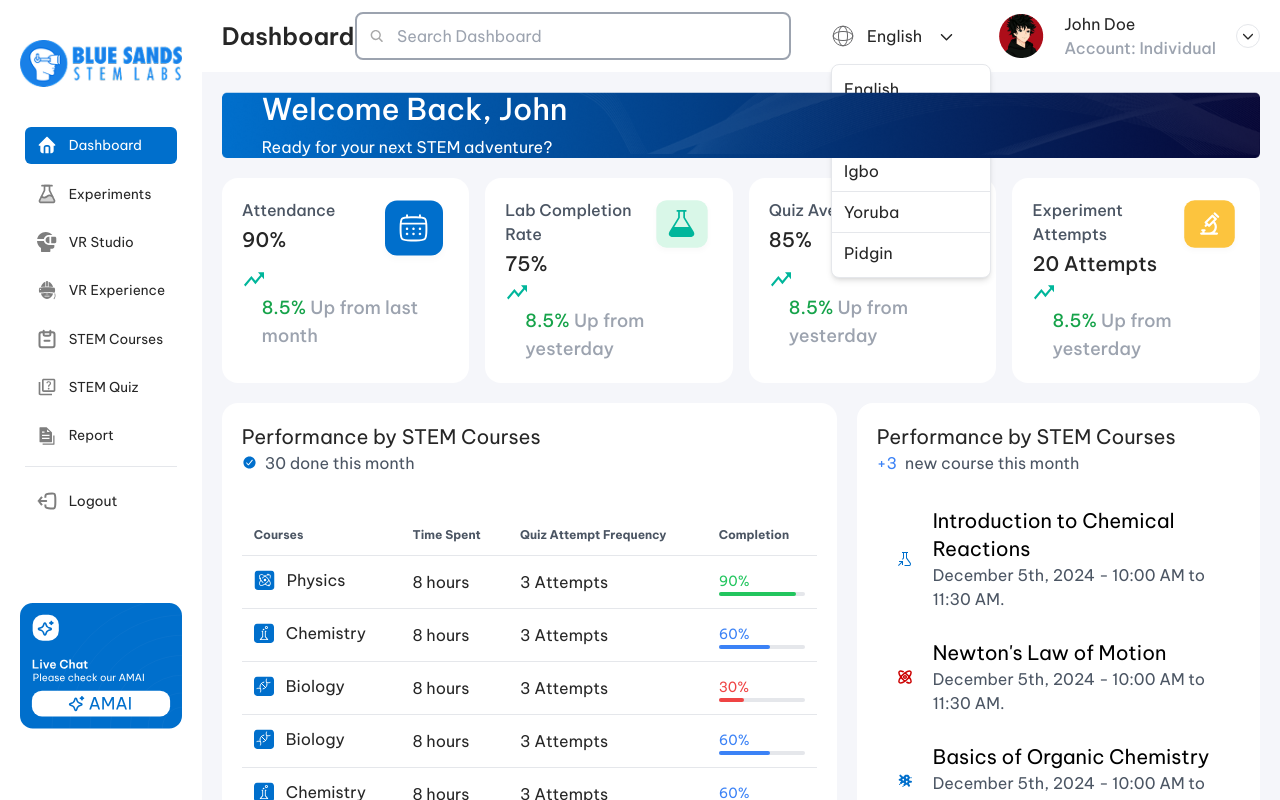
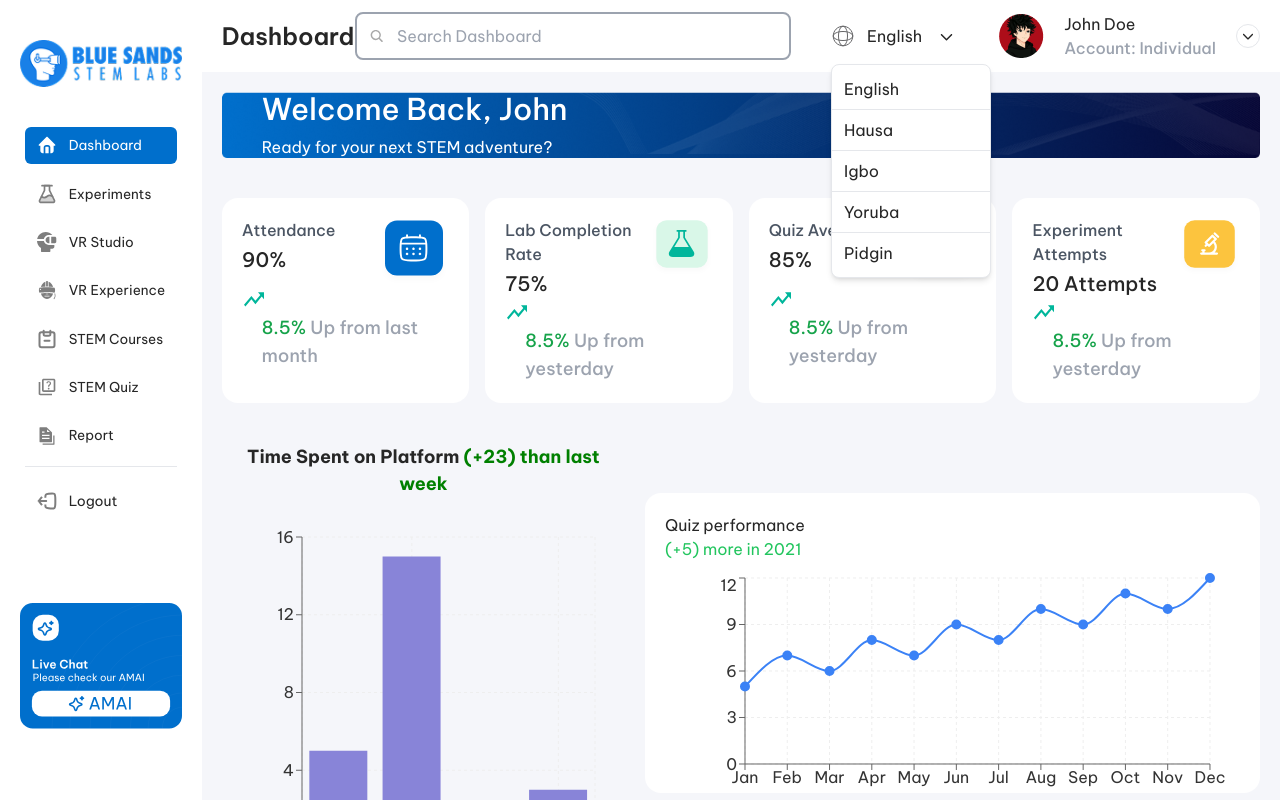
Before and after one commit to bluesandsacademy/bluesands-lab-frontend, a Next.js app: page /dashboard in a window 1280 px wide. Both pictures are taken after a click on the button "English". Built offline with nearby package versions, Linux system fonts and the light colour scheme.

Commit message:
feat: redirect to login page on home and update login button text

```diff
--- a/src/app/auth/login/page.tsx
+++ b/src/app/auth/login/page.tsx
@@ -29,13 +29,12 @@ export default function UserLogin() {
                     </div>
                     <div className="w-full flex flex-col gap-y-3">
                         <Link href="/auth/forgot-password" className="text-gray-500 text-md font-normal text-center">Forget Password?</Link>
-                        <button type="button" className={`text-center  rounded-md py-5 bg-bgBlue text-white w-full text-lg`}>Sign Up</button>
-                        <p className="text-gray-500 text-center">Don't have an account? <Link href="/auth/login" className="text-blue-500 underline font-normal">Create Account</Link>
+                        <button type="button" className={`text-center  rounded-md py-5 bg-bgBlue text-white w-full text-lg`}>Login</button>
+                        <p className="text-gray-500 text-center">Don't have an account? <Link href="/auth/register" className="text-blue-500 underline font-normal">Create Account</Link>
                         </p>
                     </div>
                 </form >
             </section >
-
         </>
     )
 }
--- a/src/app/dashboard/page.tsx
+++ b/src/app/dashboard/page.tsx
@@ -5,11 +5,13 @@ import { profile, stats } from "@/lib/data";
 import StatCards from "@/components/Dashboard/StatCards";
 import PerformanceByStemCourses from "@/components/Dashboard/Performance";
 import UpcomingStemCourses from "@/components/Dashboard/UpcomingStemCourses";
+import QuizPerformance from "@/components/Dashboard/Performance/Quiz";
+import TimeSpent from "@/components/Dashboard/Performance/TimeSpent";
 
 export default function DashboardHome() {
     const firstName = profile.fullName.split(" ")[0];
     return (
-        <div className="p-5 space-y-5">
+        <div className="p-5 space-y-10">
             <div className="relative">
                 <img src="/images/bg/welcome_cover.png" alt="" />
                 <div className="absolute top-1/2 -translate-y-1/2 text-white left-10 space-y-2">
@@ -21,6 +23,11 @@ export default function DashboardHome() {
             <StatCards stats={stats} />
 
             <div className="grid grid-cols-5 gap-x-5 justify-start items-center ">
+                <TimeSpent />
+                <QuizPerformance />
+            </div>
+
+            <div className="grid grid-cols-5 gap-x-5 justify-start items-center ">
                 <PerformanceByStemCourses />
                 <UpcomingStemCourses />
             </div>
--- a/src/app/page.tsx
+++ b/src/app/page.tsx
@@ -1,3 +1,4 @@
+import { redirect } from 'next/navigation';
 import Image from "next/image";
 
 export const metadata = {
@@ -6,6 +7,8 @@ export const metadata = {
 }
 
 export default function Home() {
+  redirect('/auth/login');
+
   return (
     <div className="grid grid-rows-[20px_1fr_20px] items-center justify-items-center min-h-screen p-8 pb-20 gap-16 sm:p-20 font-[family-name:var(--font-geist-sans)]">
       <h3>Blue Sands</h3>
--- /dev/null
+++ b/src/components/Dashboard/Performance/Quiz/index.tsx
@@ -0,0 +1,38 @@
+import { LineChart, Line, XAxis, YAxis, CartesianGrid, Tooltip, Legend, ResponsiveContainer } from 'recharts';
+
+const data = [
+    { name: 'Jan', value: 5 },
+    { name: 'Feb', value: 7 },
+    { name: 'Mar', value: 6 },
+    { name: 'Apr', value: 8 },
+    { name: 'May', value: 7 },
+    { name: 'Jun', value: 9 },
+    { name: 'Jul', value: 8 },
+    { name: 'Aug', value: 10 },
+    { name: 'Sep', value: 9 },
+    { name: 'Oct', value: 11 },
+    { name: 'Nov', value: 10 },
+    { name: 'Dec', value: 12 },
+];
+export default function QuizPerformance() {
+    return (
+        <div className="w-full h-[300px] col-span-3 space-y-3 bg-white rounded-2xl p-5">
+            <div>
+                <h2 className="text-left text-md font-normal">
+                    Quiz performance
+                </h2>
+                <span className="text-green-500">(+5) more in 2021</span>
+            </div>
+            <ResponsiveContainer className="w-full p-0 m-0">
+                <LineChart data={data} margin={{ top: 5, right: 30, left: 20, bottom: 5 }}>
+                    <CartesianGrid strokeDasharray="3 3" stroke="#eee" />
+                    <XAxis dataKey="name" tick={{ fill: '#333' }} />
+                    <YAxis tick={{ fill: '#333' }} />
+                    <Tooltip contentStyle={{ backgroundColor: '#fff', border: '1px solid #ddd', borderRadius: '4px' }} />
+                    <Legend wrapperStyle={{ paddingTop: '10px' }} />
+                    <Line type="monotone" dataKey="value" stroke="#3b82f6" strokeWidth={2} dot={{ fill: '#3b82f6', r: 4 }} />
+                </LineChart>
+            </ResponsiveContainer>
+        </div>
+    )
+}
--- /dev/null
+++ b/src/components/Dashboard/Performance/TimeSpent/index.tsx
@@ -0,0 +1,32 @@
+import { BarChart, Bar, XAxis, YAxis, CartesianGrid, Tooltip, Legend, ResponsiveContainer } from 'recharts';
+
+const data = [
+    { name: 'Experiments', hours: 5 },
+    { name: 'Quizzes', hours: 15 },
+    { name: 'STEM Courses', hours: 2 },
+    { name: 'Reports', hours: 3 },
+];
+
+
+
+export default function TimeSpent() {
+    return (
+        <div className="col-span-2">
+            <div style={{ width: '100%', height: '400px' }}>
+                <h2 style={{ textAlign: 'center', marginBottom: '20px', fontSize: '18px', fontWeight: 'bold' }}>
+                    Time Spent on Platform <span style={{ color: 'green' }}>(+23) than last week</span>
+                </h2>
+                <ResponsiveContainer>
+                    <BarChart data={data} margin={{ top: 20, right: 30, left: 20, bottom: 5 }}>
+                        <CartesianGrid strokeDasharray="3 3" stroke="#eee" />
+                        <XAxis dataKey="name" tick={{ fill: '#333' }} />
+                        <YAxis tick={{ fill: '#333' }} />
+                        <Tooltip contentStyle={{ backgroundColor: '#fff', border: '1px solid #ddd', borderRadius: '4px' }} />
+                        <Legend wrapperStyle={{ paddingTop: '10px' }} />
+                        <Bar dataKey="hours" fill="#8884d8" />
+                    </BarChart>
+                </ResponsiveContainer>
+            </div>
+        </div>
+    )
+}
--- a/src/components/Navbar/TopNav/UserProfile/index.tsx
+++ b/src/components/Navbar/TopNav/UserProfile/index.tsx
@@ -24,7 +24,7 @@ export default function UserProfile({ profile }: any) {
                 </div>
                 <RxCaretDown size={15} className="rounded-full border h-6 w-6 object-contain" />
             </button>
-            {openDropdown && <div className="absolute top-16 right-0 bg-white rounded-lg w-52 text-left space-y-3 shadow-md border py-3">
+            {openDropdown && <div className="absolute top-16 right-0 bg-white rounded-lg w-52 text-left space-y-3 shadow-md border py-3 z-50">
                 {profileDropdown.map((link, index) => {
                     return (
                         <Link href={link.url} key={index}>
--- a/src/components/Navbar/TopNav/index.tsx
+++ b/src/components/Navbar/TopNav/index.tsx
@@ -42,7 +42,7 @@ export default function TopNav() {
                         {selectedLanguage}
                         <RxCaretDown size={25} />
                     </button>
-                    {openLanguageDropdown && <div className="absolute top-10 left-0 bg-white rounded-lg w-40 text-left space-y-2 shadow-md border py-3">
+                    {openLanguageDropdown && <div className="absolute top-10 left-0 bg-white rounded-lg w-40 text-left space-y-2 shadow-md border py-3 z-50">
                         {languageOptions.map((language, index) => {
                             return (
                                 <div key={index} className="hover:cursor-pointer" onClick={() => handleLanguageSelect(language)}>
```
